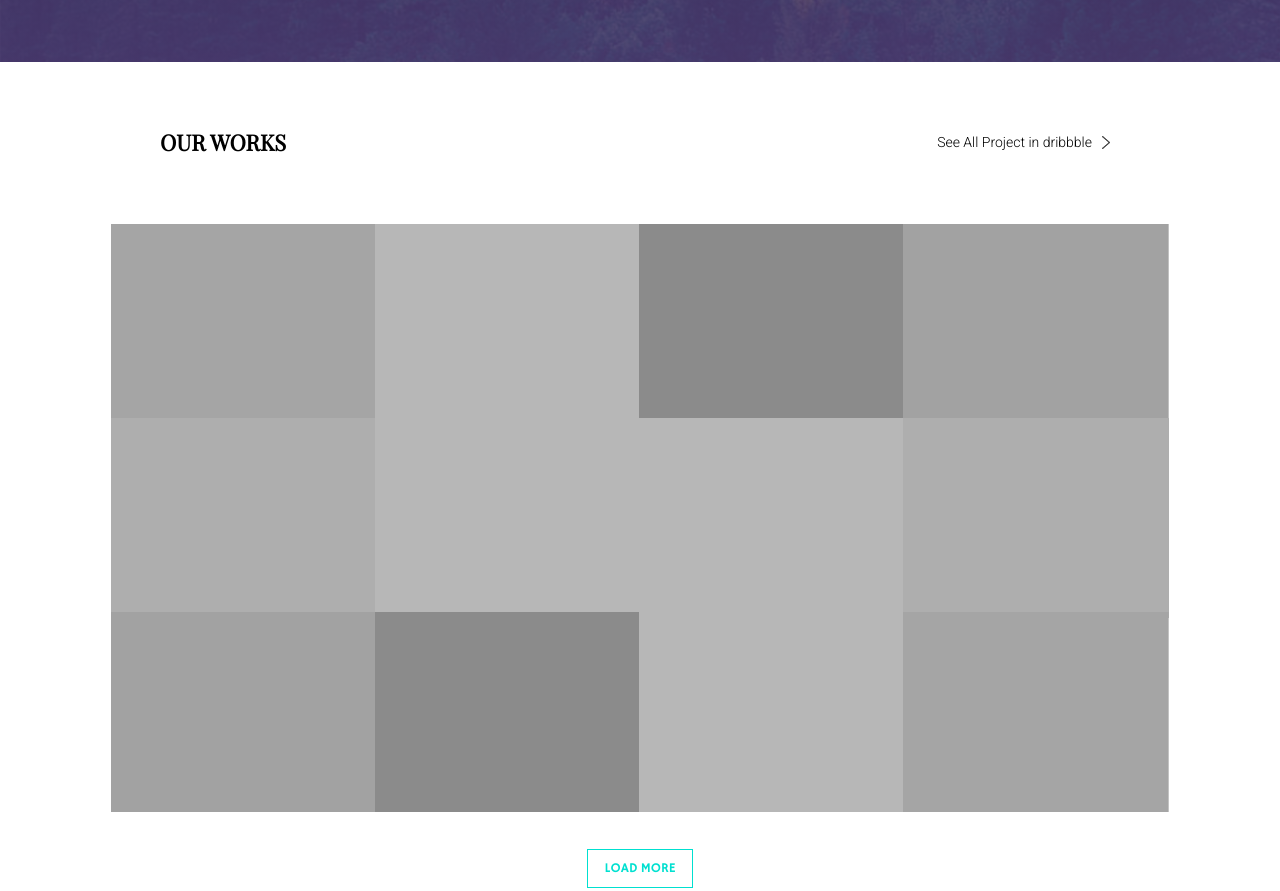
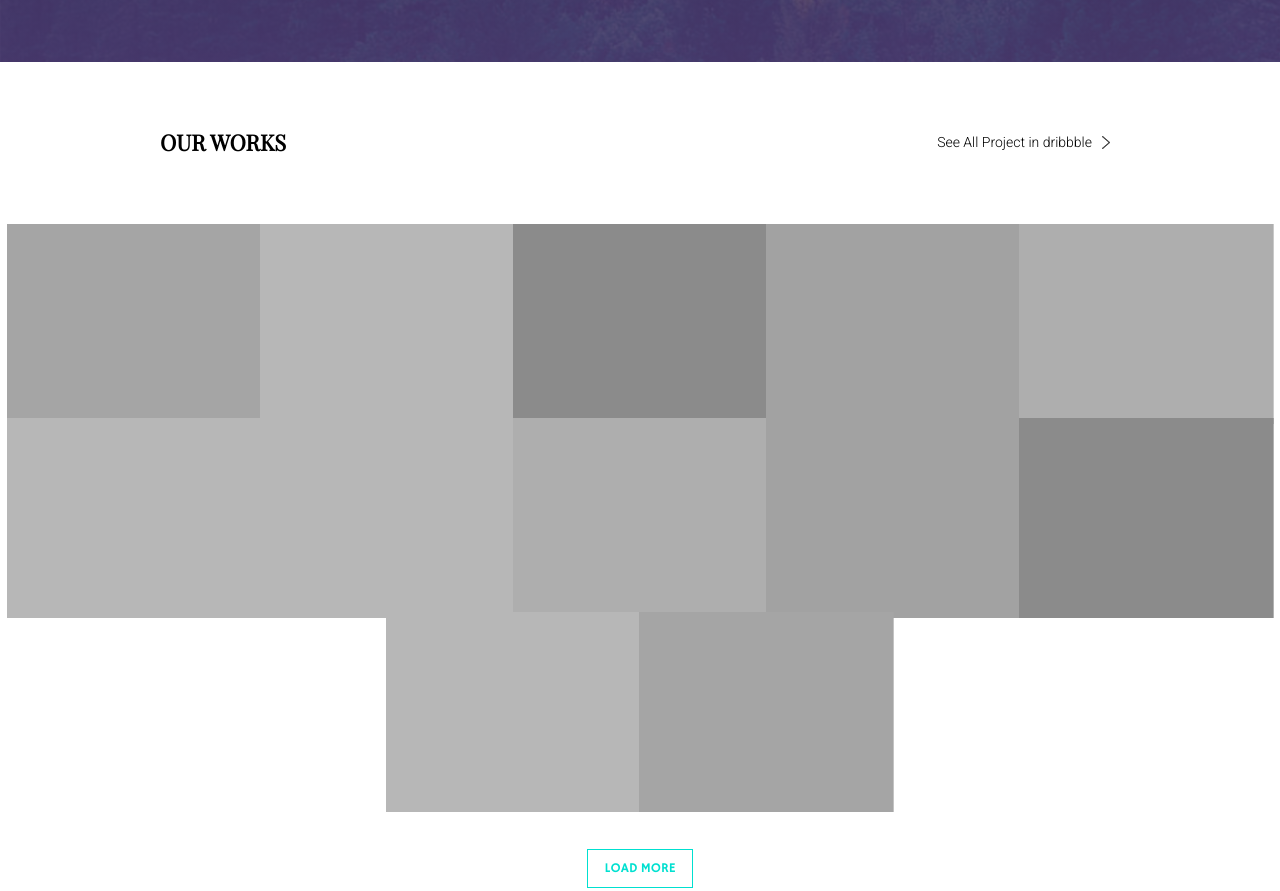
Before and after one commit to GrifGr/layout_final, a plain HTML site: page index.html in a window 1280 px wide. Shown: the part 3013-3904 px from the top of the page. Drawn offline with nearby package versions, Linux system fonts and the light colour scheme.

Commit message:
190511_2

```diff
--- a/css/style.css
+++ b/css/style.css
@@ -464,7 +464,7 @@ ul, li {
 }
 .page6__body_work_img{
     height: 200px;
-    width: 266px;
+    width: 255px;
     margin: -3px -1px;
 }
 .page6__footer{
```
